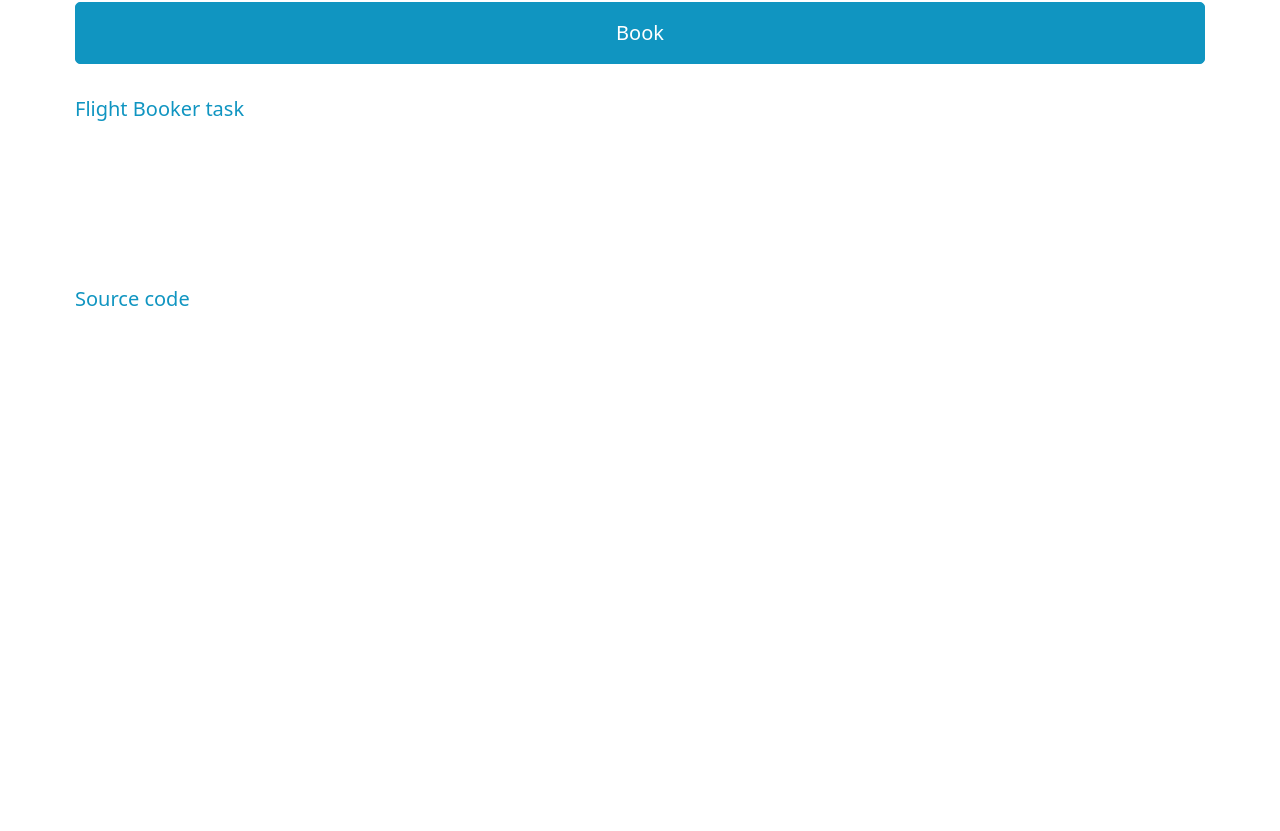
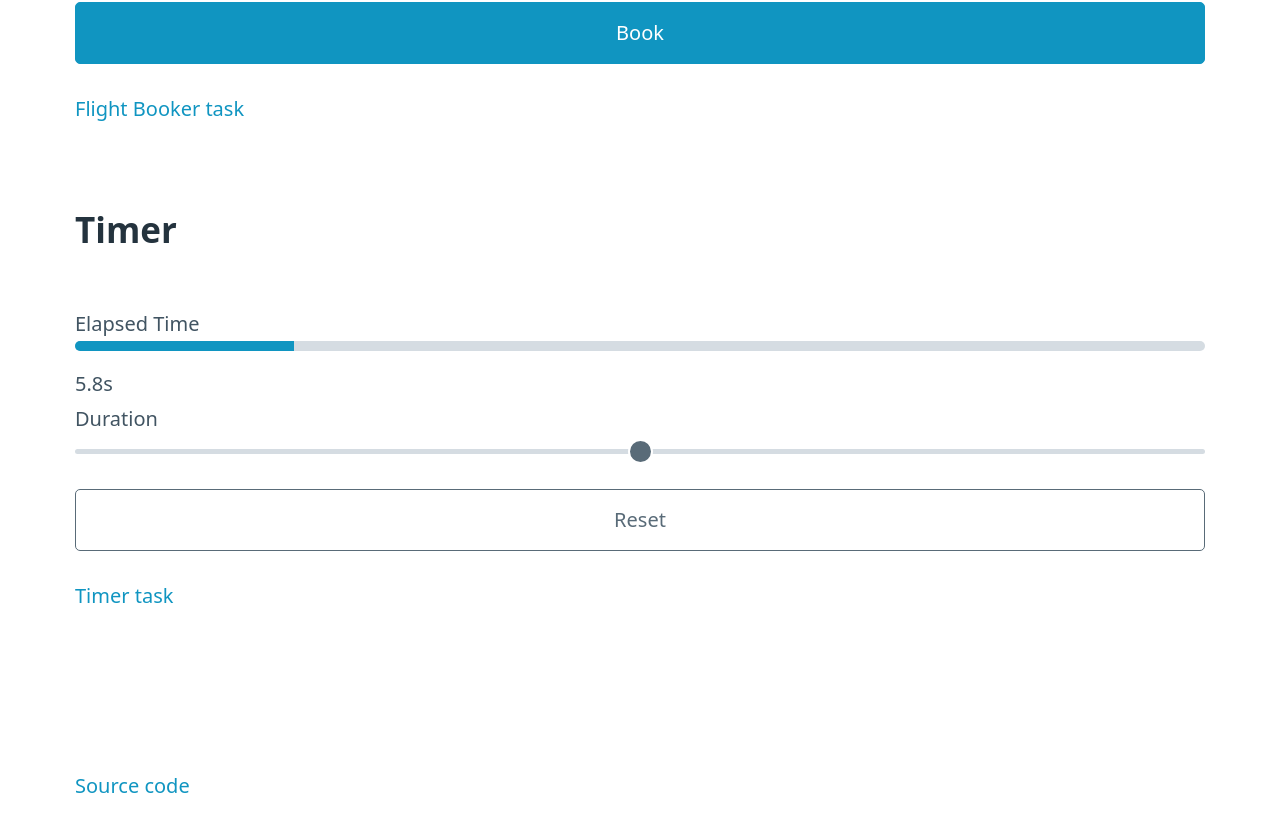
Before and after one commit to caminad/7guis-nextjs, a Next.js app: page / in a window 1280 px wide. Shown: the part 1223-2054 px from the top of the page. Before the commit the page ends 1607 px from the top, so only its background shows below. Built offline with nearby package versions, Linux system fonts and the light colour scheme.

Commit message:
Add Timer component

```diff
--- /dev/null
+++ b/components/Timer.tsx
@@ -0,0 +1,74 @@
+import {
+  DispatchWithoutAction,
+  useCallback,
+  useEffect,
+  useReducer,
+  useState,
+} from 'react'
+
+const INITIAL_DURATION = 30_000
+const MAX_DURATION = 60_000
+
+function useElapsedTime(
+  duration: number
+): [time: number, reset: DispatchWithoutAction] {
+  const [time, dispatch] = useReducer((t: number, dt: number | null) => {
+    if (dt === null) {
+      return 0
+    }
+    // Referencing duration technically makes this reducer impure, but it feels
+    // slightly clearer to do it this way than use a ref.
+    return Math.min(t + dt, duration)
+  }, 0)
+
+  useEffect(() => {
+    let prev = performance.now()
+    let handle = requestAnimationFrame(function cb(curr) {
+      // Guarantee that time is monotonic; the time given by performance.now()
+      // may be slightly later than the timestamp cb() is first invoked with.
+      const delta = Math.max(curr - prev, 0)
+
+      dispatch(delta)
+
+      prev = curr
+      handle = requestAnimationFrame(cb)
+    })
+    return () => cancelAnimationFrame(handle)
+  }, [])
+
+  return [time, useCallback(() => dispatch(null), [])]
+}
+
+function Time(props: { value: number }) {
+  return <time>{(props.value / 1000).toFixed(1)}s</time>
+}
+
+function Timer() {
+  const [duration, setDuration] = useState(INITIAL_DURATION)
+  const [time, reset] = useElapsedTime(duration)
+
+  return (
+    <form onReset={reset}>
+      <label>
+        Elapsed Time
+        <progress value={time} max={duration} />
+        <Time value={time} />
+      </label>
+      <label>
+        Duration
+        <input
+          type="range"
+          value={duration}
+          max={MAX_DURATION}
+          data-tooltip={`${(duration / 1000).toFixed(1)}s`}
+          onChange={(e) => setDuration(e.currentTarget.valueAsNumber)}
+        />
+      </label>
+      <button type="reset" className="secondary outline">
+        Reset
+      </button>
+    </form>
+  )
+}
+
+export default Timer
--- a/pages/index.tsx
+++ b/pages/index.tsx
@@ -3,6 +3,7 @@ import Head from 'next/head'
 import Counter from '../components/Counter'
 import FlightBooker from '../components/FlightBooker'
 import TemperatureConverter from '../components/TemperatureConverter'
+import Timer from '../components/Timer'
 
 function ExtLink(props: { href: string; children: React.ReactNode }) {
   return (
@@ -32,7 +33,7 @@ const Home: NextPage = () => {
           </h1>
         </header>
 
-        <section>
+        <section id="counter">
           <h2>Counter</h2>
           <Counter />
           <p>
@@ -42,7 +43,7 @@ const Home: NextPage = () => {
           </p>
         </section>
 
-        <section>
+        <section id="temp">
           <h2>Temperature Converter</h2>
           <TemperatureConverter />
           <p>
@@ -52,12 +53,22 @@ const Home: NextPage = () => {
           </p>
         </section>
 
-        <section>
+        <section id="flight">
           <h2>Flight Booker</h2>
           <FlightBooker />
           <p>
             <ExtLink href="https://eugenkiss.github.io/7guis/tasks#flight">
               Flight Booker task
+            </ExtLink>
+          </p>
+        </section>
+
+        <section id="timer">
+          <h2>Timer</h2>
+          <Timer />
+          <p>
+            <ExtLink href="https://eugenkiss.github.io/7guis/tasks#timer">
+              Timer task
             </ExtLink>
           </p>
         </section>
```
